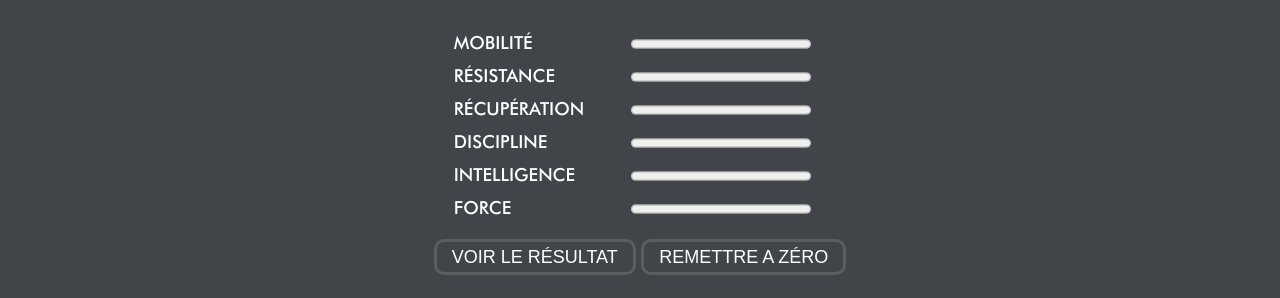
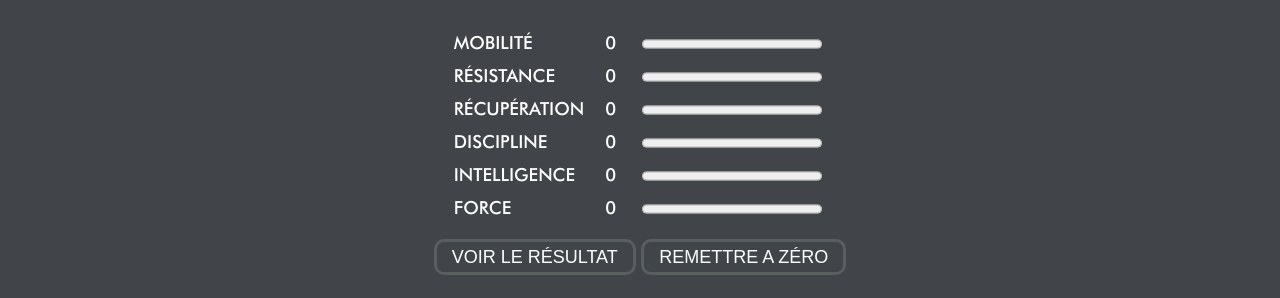
Before and after one commit to Clem0803/stats-calculator-destiny-2, a plain HTML site: page index.html in a window 1280 px wide. Shown: the part 634-932 px from the top of the page. Drawn offline with nearby package versions, Linux system fonts and the light colour scheme.

Commit message:
affichage valeur res au chargement de la page

```diff
--- a/index.html
+++ b/index.html
@@ -210,32 +210,32 @@
 			<table>
 				<tr>
 					<td class="nom-stat">mobilité</td>
-					<td><span class="res res-mobilite"></span></td>
+					<td><span class="res res-mobilite">0</span></td>
 					<td><progress class="progress-bar mobilite" max="100" value="0"></progress></td>
 				</tr>
 				<tr>
 					<td class="nom-stat">résistance</td>
-					<td><span class="res res-resistance"></span></td>
+					<td><span class="res res-resistance">0</span></td>
 					<td><progress class="progress-bar resistance" max="100" value="0"></progress></td>
 				</tr>
 				<tr>
 					<td class="nom-stat">récupération</td>
-					<td><span class="res res-recuperation"></span></td>
+					<td><span class="res res-recuperation">0</span></td>
 					<td><progress class="progress-bar recuperation" max="100" value="0"></progress></td>
 				</tr>
 				<tr>
 					<td class="nom-stat">discipline</td>
-					<td><span class="res res-discipline"></span></td>
+					<td><span class="res res-discipline">0</span></td>
 					<td><progress class="progress-bar discipline" max="100" value="0"></progress></td>
 				</tr>
 				<tr>
 					<td class="nom-stat">intelligence</td>
-					<td><span class="res res-intelligence"></span></td>
+					<td><span class="res res-intelligence">0</span></td>
 					<td><progress class="progress-bar intelligence" max="100" value="0"></progress></td>
 				</tr>
 				<tr>
 					<td class="nom-stat">force</td>
-					<td><span class="res res-force"></span></td>
+					<td><span class="res res-force">0</span></td>
 					<td><progress class="progress-bar force" max="100" value="0"></progress></td>
 				</tr>
 			</table>
--- a/style.css
+++ b/style.css
@@ -118,10 +118,12 @@ td.nom-stat {
     width: 40%;
     padding: 0 20px;
 }
+
 .res {
     width: 10%;
     padding-right: 20px;
 }
+
 
 /* ================================
  INPUT
```
